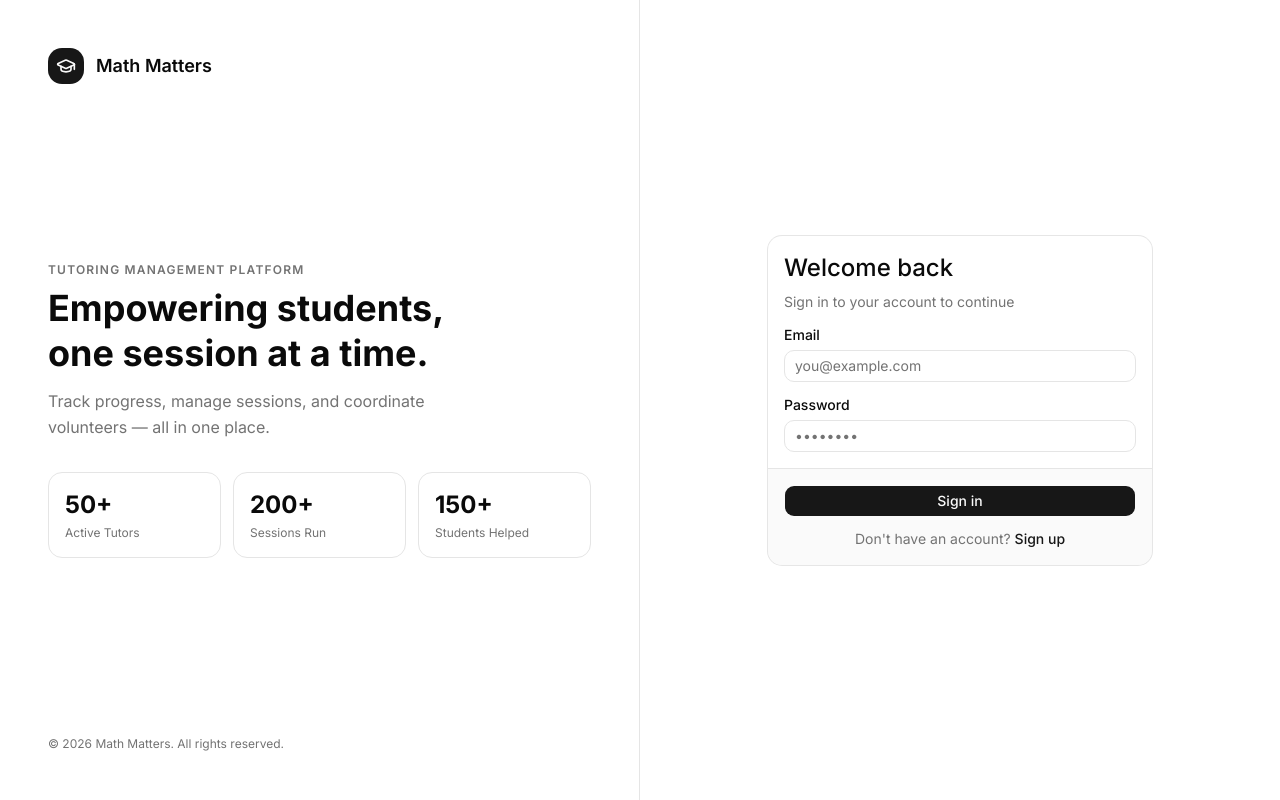
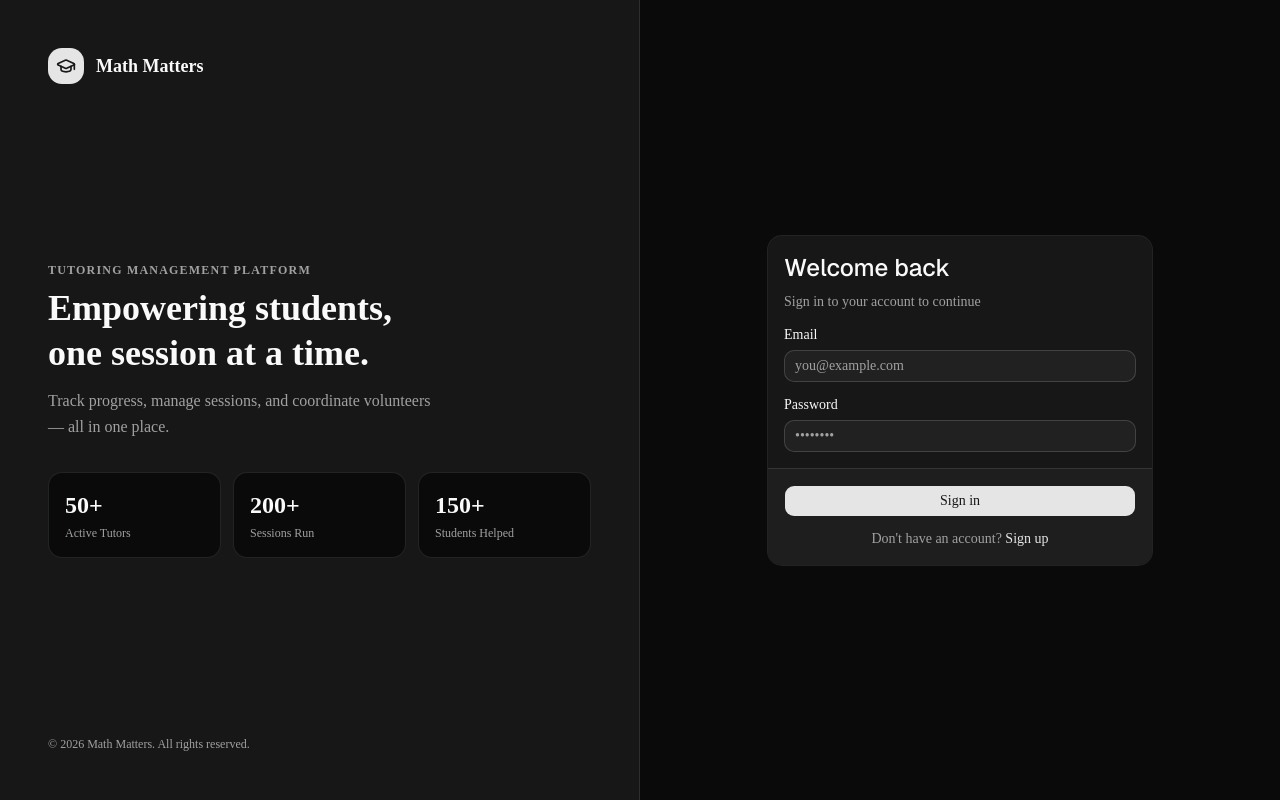
Before and after one commit to TangoGone/math-matters-app, a Next.js app: page /auth/login in a window 1280 px wide. Built offline with nearby package versions, Linux system fonts and the light colour scheme; no server answers.

Commit message:
force dark mode

```diff
--- a/app/globals.css
+++ b/app/globals.css
@@ -128,3 +128,7 @@
     @apply font-sans;
   }
 }
+
+html, body {
+  color-scheme: dark;
+}
--- a/app/layout.tsx
+++ b/app/layout.tsx
@@ -1,23 +1,20 @@
 import type { Metadata } from "next";
-import { Geist, Geist_Mono, Inter } from "next/font/google";
+import { Geist, Geist_Mono } from "next/font/google";
 import "./globals.css";
-import { cn } from "@/lib/utils";
 
-const inter = Inter({subsets:['latin'],variable:'--font-sans'});
-
-const geistSans = Geist({
-  variable: "--font-geist-sans",
+const fontSans = Geist({
+  variable: "--font-sans",
   subsets: ["latin"],
 });
 
-const geistMono = Geist_Mono({
+const fontMono = Geist_Mono({
   variable: "--font-geist-mono",
   subsets: ["latin"],
 });
 
 export const metadata: Metadata = {
-  title: "Create Next App",
-  description: "Generated by create next app",
+  title: "Math Matters",
+  description: "Tutoring management platform",
 };
 
 export default function RootLayout({
@@ -26,11 +23,10 @@ export default function RootLayout({
   children: React.ReactNode;
 }>) {
   return (
-    <html
-      lang="en"
-      className={cn("h-full", "antialiased", geistSans.variable, geistMono.variable, "font-sans", inter.variable)}
-    >
-      <body className="min-h-full flex flex-col">{children}</body>
+    <html lang="en" className="dark" suppressHydrationWarning>
+      <body className={`${fontSans.variable} ${fontMono.variable} antialiased bg-background text-foreground`}>
+        {children}
+      </body>
     </html>
   );
 }
```
